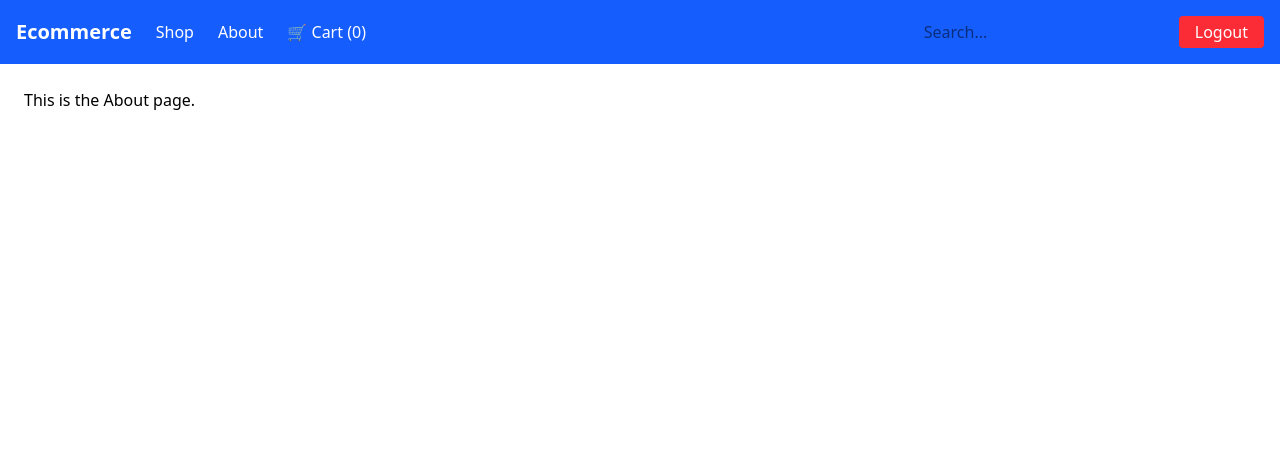
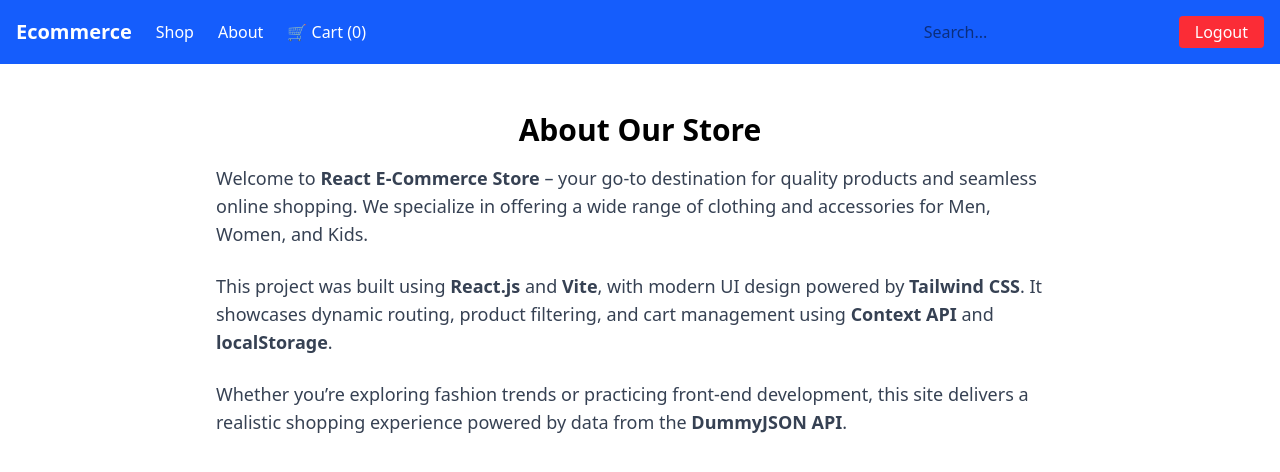
Before and after one commit to sheetaxl/react-ecommerce-store, a React (Vite) app: page /about in a window 1280 px wide. Shown: the top 472 px of the page. Built offline with nearby package versions, Linux system fonts and the light colour scheme; sample sign-in values are in the browser's storage.

Commit message:
Updated About page with professional content

```diff
--- a/src/pages/About.jsx
+++ b/src/pages/About.jsx
@@ -5,7 +5,18 @@ const About = () => {
   return (
     <>
       <Navbar />
-      <div className="p-6">This is the About page.</div>
+      <div className="max-w-4xl mx-auto px-6 py-12">
+        <h1 className="text-3xl font-bold mb-4 text-center">About Our Store</h1>
+        <p className="text-lg text-gray-700 mb-6">
+          Welcome to <strong>React E-Commerce Store</strong> – your go-to destination for quality products and seamless online shopping. We specialize in offering a wide range of clothing and accessories for Men, Women, and Kids.
+        </p>
+        <p className="text-lg text-gray-700 mb-6">
+          This project was built using <strong>React.js</strong> and <strong>Vite</strong>, with modern UI design powered by <strong>Tailwind CSS</strong>. It showcases dynamic routing, product filtering, and cart management using <strong>Context API</strong> and <strong>localStorage</strong>.
+        </p>
+        <p className="text-lg text-gray-700">
+          Whether you’re exploring fashion trends or practicing front-end development, this site delivers a realistic shopping experience powered by data from the <strong>DummyJSON API</strong>.
+        </p>
+      </div>
     </>
   );
 };
```
